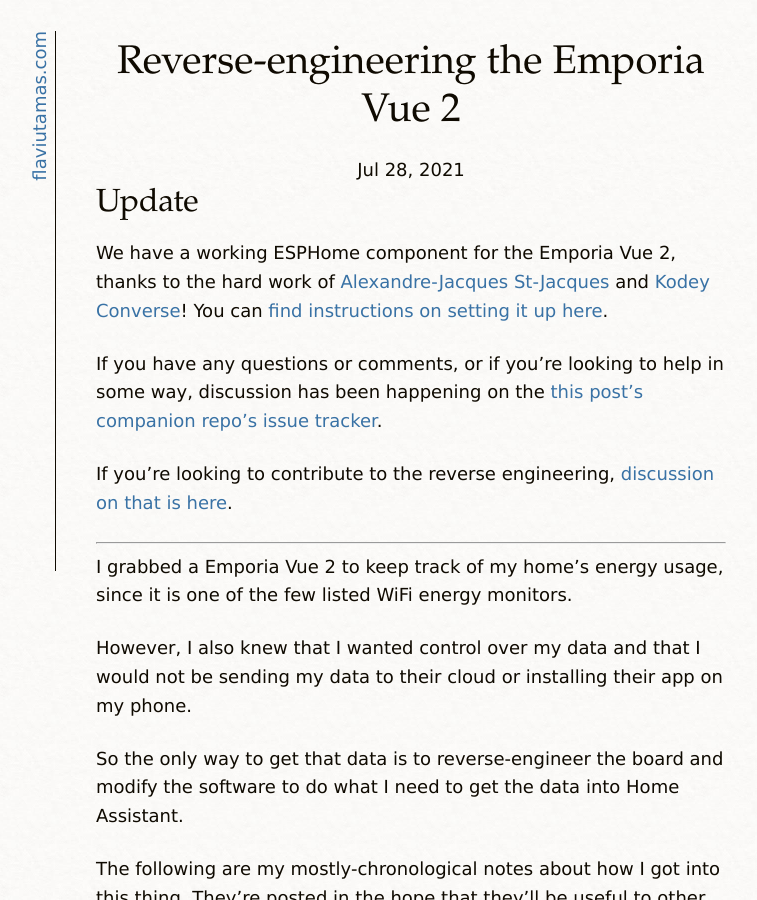
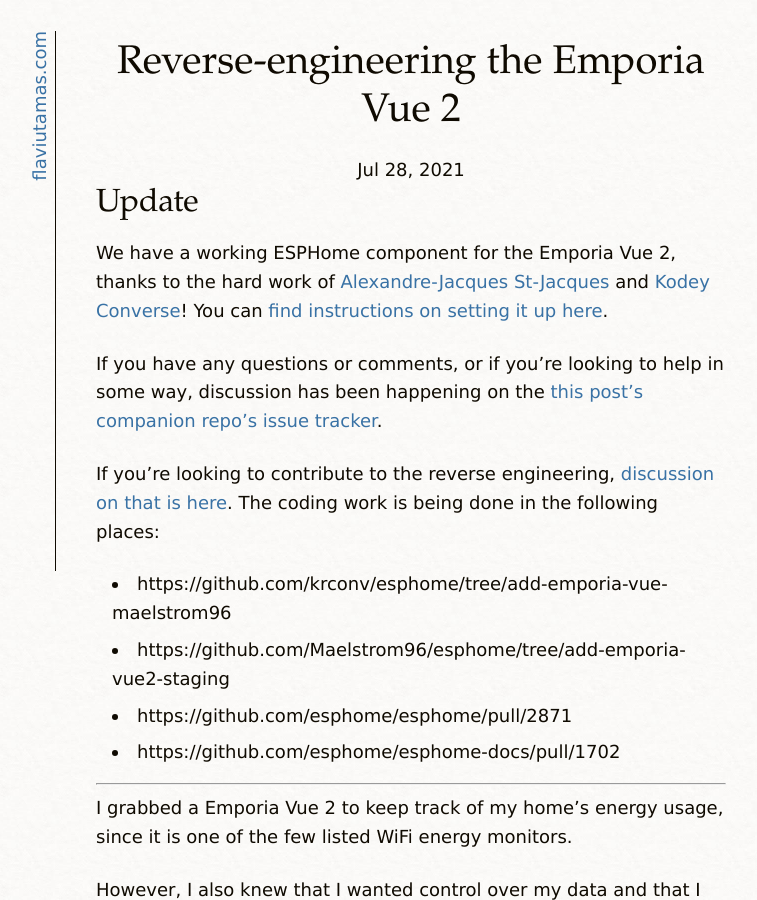
Before and after one commit to flaviut/flaviut.github.io, a Jekyll site: the page built from _posts/2021-07-28-reversing-emporia-vue-2.md, in a window 1280 px wide and 900 px high. Shown: the whole window, without its empty margins (229-986 px from the left). Built offline with Jekyll 4.4.1, drawn with Linux system fonts in a browser that asks for light colours; nearby versions of some CDN libraries.

Commit message:
Add code links to vue 2 post

```diff
--- a/_posts/2021-07-28-reversing-emporia-vue-2.md
+++ b/_posts/2021-07-28-reversing-emporia-vue-2.md
@@ -17,7 +17,13 @@
 tracker](https://github.com/flaviut/emporia-vue2-reversing/issues/).
 
 If you're looking to contribute to the reverse engineering, [discussion on that
-is here](https://github.com/flaviut/emporia-vue2-reversing/issues/1).
+is here](https://github.com/flaviut/emporia-vue2-reversing/issues/1). The
+coding work is being done in the following places:
+
+- https://github.com/krconv/esphome/tree/add-emporia-vue-maelstrom96
+- https://github.com/Maelstrom96/esphome/tree/add-emporia-vue2-staging
+- https://github.com/esphome/esphome/pull/2871
+- https://github.com/esphome/esphome-docs/pull/1702
 
 -------------
 
```
